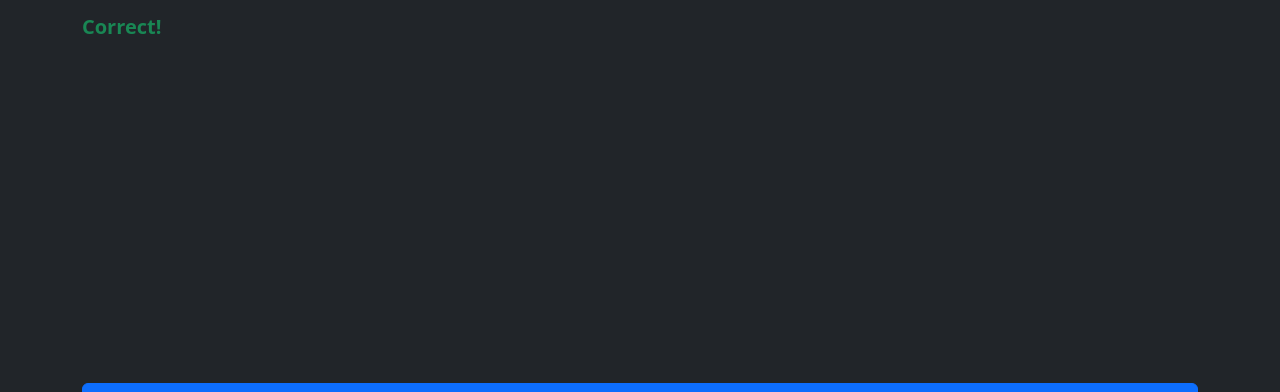
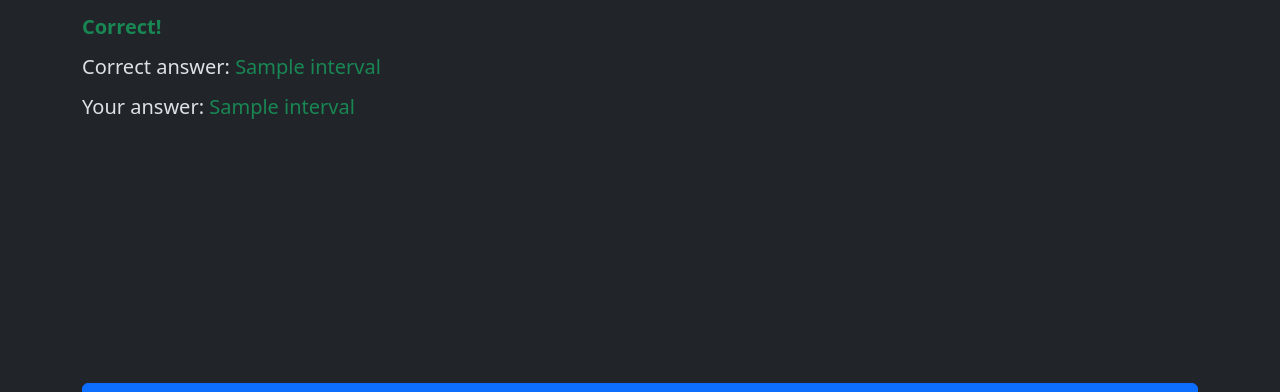
Before and after one commit to tgrykias58/ear-ninja, a Django app: template earninja/exercises/templates/exercises/intervals_answered.html in a window 1280 px wide. Shown: the part 81-473 px from the top of the page. Run offline with Django 4.2, Linux system fonts and the light colour scheme; tables that the repository leaves empty hold one stand-in row (values such as "Sample post"); the template is opened without the code that fills it: values that come from a table or form of the project are taken from there, most other values are stand-ins (such as "Sample title", 1, 10 or a date in 2020); parts of the project's set-up code (start-up, migrations or seed data) failed here and were passed over.

Commit message:
add displaying correct answer and user answer in feedback div

```diff
--- a/earninja/exercises/templates/exercises/intervals_answered.html
+++ b/earninja/exercises/templates/exercises/intervals_answered.html
@@ -7,6 +7,18 @@
 {% else %}
 <p class="text-danger"><strong>Wrong</strong></p>
 {% endif %}
+<p>
+    Correct answer:
+    <span class="text-success">
+        {{ correct_answer.interval.name }}
+    </span>
+</p>
+<p>
+    Your answer:
+    <span class={% if user_answer.is_correct %}"text-success"{% else %}"text-danger"{% endif %}>
+        {{ user_answer.interval_instance.interval.name }}
+    </span>
+</p>
 {% endblock %}
 
 {% block answers %}
```
Also changed, not shown: earninja/exercises/tests/test_views.py (+6 -2 lines).
